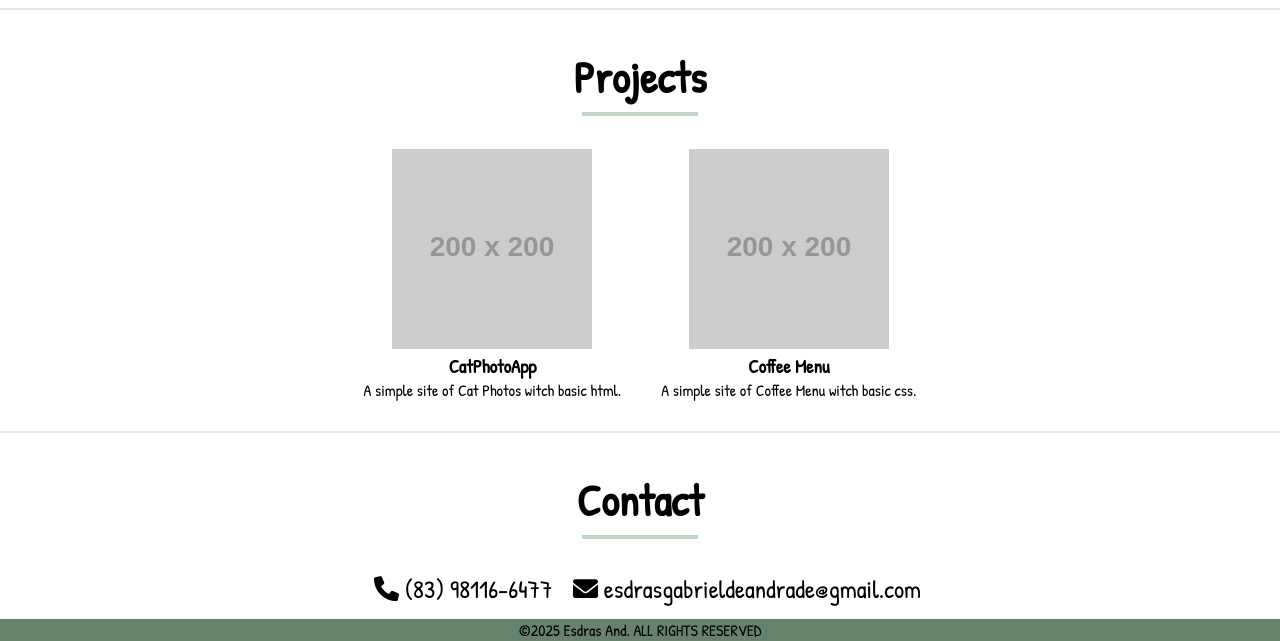
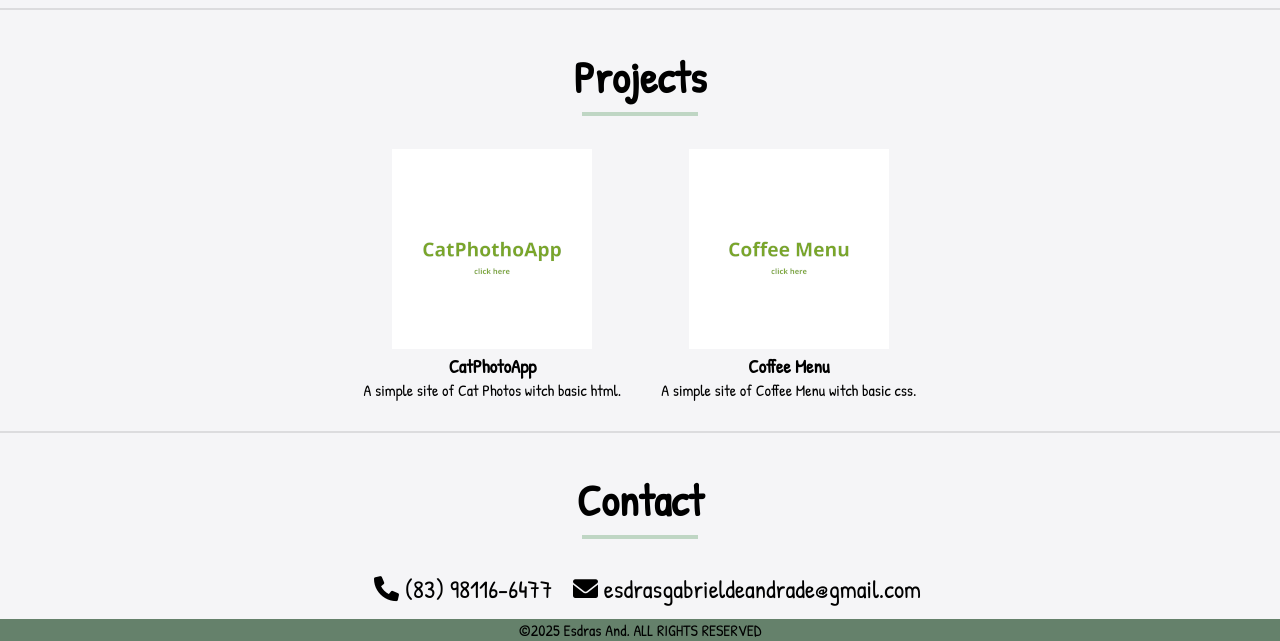
Before and after one commit to EsdrasGabrielSI/portfolio, a plain HTML site: page LTI-portfolio/index.html in a window 1280 px wide. Shown: the part 856-1497 px from the top of the page. Drawn offline with Linux system fonts and the light colour scheme; placeholder pictures from the web are drawn by us.

Commit message:
uptade img

```diff
--- a/LTI-portfolio/index.html
+++ b/LTI-portfolio/index.html
@@ -79,13 +79,13 @@
         <h2>Projects</h2>
         <div class="images">
             <figure>
-                <a href=""><img src="https://placehold.co/200" alt="CatPhotoApp"></a>
+                <a href=""><img src="CatPhothoApp.png" alt="CatPhotoApp"></a>
                 <h3>CatPhotoApp</h3>
                 <figcaption>A simple site of Cat Photos witch basic html.</figcaption>
             </figure>
 
             <figure>
-                <img src="https://placehold.co/200" alt="CoffeeMenu">
+                <a href=""><img src="Coffee Menu.png" alt="CoffeeMenu"></a>
                 <h3>Coffee Menu</h3>
                 <figcaption>A simple site of Coffee Menu witch basic css.</figcaption>
             </figure>
--- a/LTI-portfolio/style.css
+++ b/LTI-portfolio/style.css
@@ -8,6 +8,7 @@
 body{
     font-family: "Patrick Hand", serif;
     text-align: center;
+    background-color: #f5f5f7;
 }
 
 nav{
```
Also changed, not shown: LTI-portfolio/CatPhothoApp.png (added), LTI-portfolio/Coffee Menu.png (added), LTI-portfolio/cafe.png (deleted), LTI-portfolio/foto portfolio.png (deleted), LTI-portfolio/gato.png (deleted).
